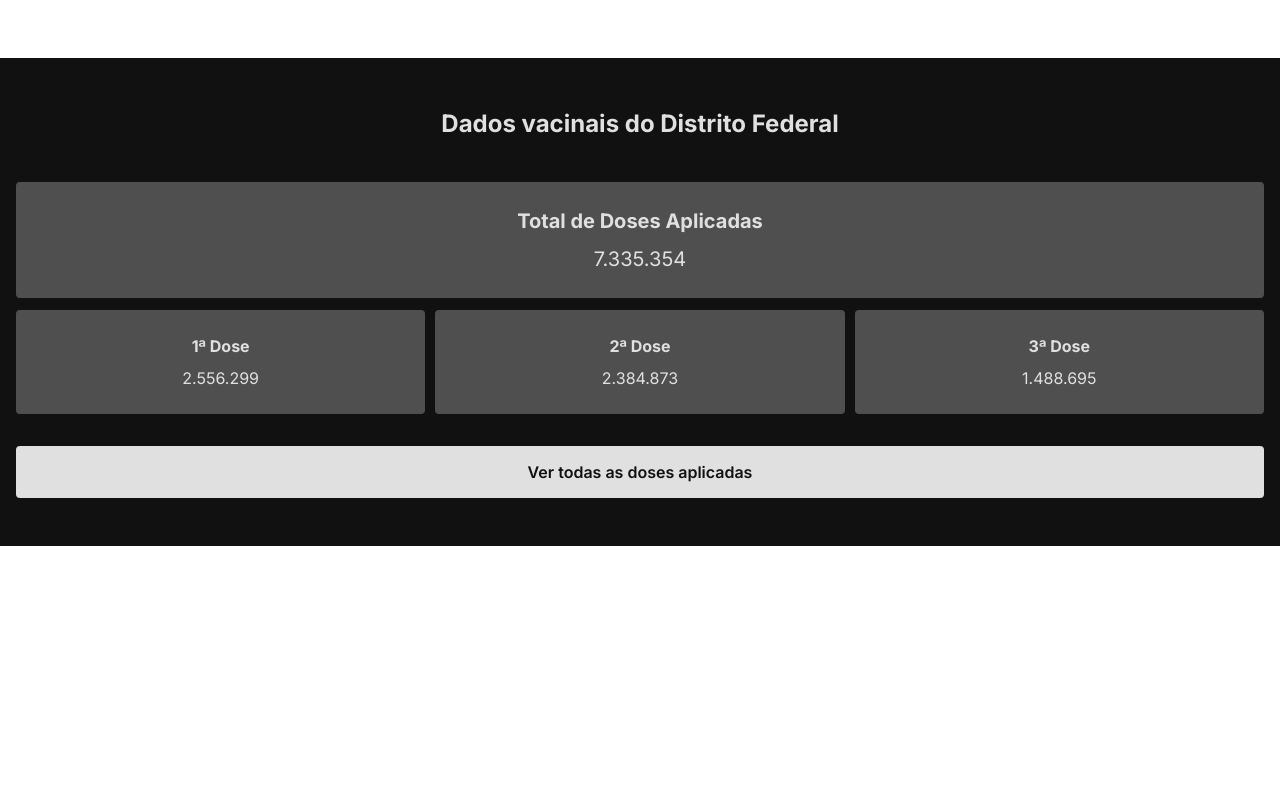
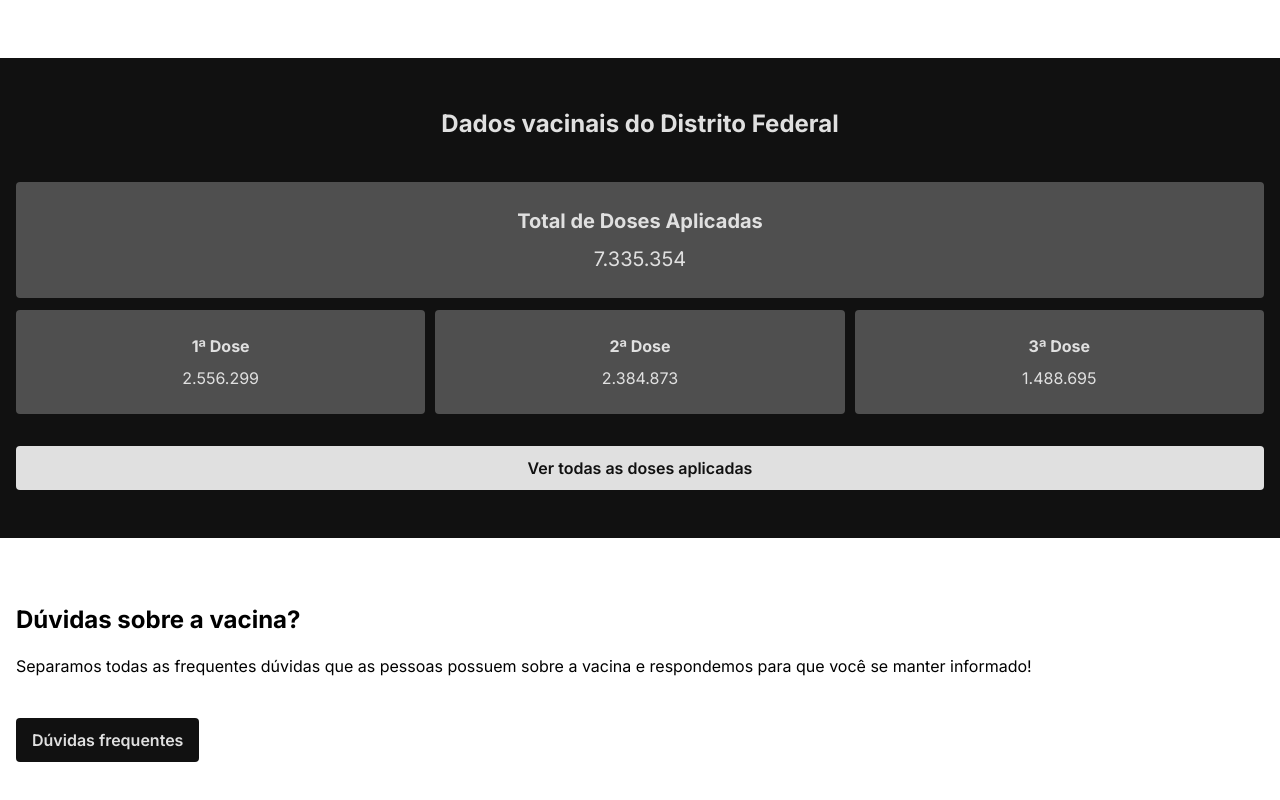
Before and after one commit to webico/invac-df, a Next.js app: page / in a window 1280 px wide. Shown: the part 1837-2637 px from the top of the page. Before the commit the page ends 2383 px from the top, so only its background shows below. Built offline with nearby package versions, Linux system fonts and the light colour scheme.

Commit message:
feat: secao de duvidas frequentes

```diff
--- a/pages/index.js
+++ b/pages/index.js
@@ -136,7 +136,15 @@ export default function Home(props) {
             </li>
           </ul>
 
-          <Link href='#' className='ver-todas-doses'>Ver todas as doses aplicadas</Link>
+          <Link href='#' className='btn-principal ver-todas-doses'>Ver todas as doses aplicadas</Link>
+        </div>
+      </section>
+
+      <section className='secao-duvidas'>
+        <div className="container">
+          <h2>Dúvidas sobre a vacina?</h2>
+          <p>Separamos todas as frequentes dúvidas  que as pessoas possuem sobre a vacina e respondemos para que você se manter informado!</p>
+          <Link href='#' className='btn-principal'>Dúvidas frequentes</Link>
         </div>
       </section>
     </>
--- a/scss/_Index.scss
+++ b/scss/_Index.scss
@@ -222,13 +222,24 @@
   }
 
   .ver-todas-doses {
-    padding: .875rem 0;
     text-align: center;
-    font-weight: $semi;
     width: 100%;
     background: var(--100);
     color: var(--600);
     margin-top: 2rem;
-    border-radius: .25rem;
   }
 }
+
+//secão de duvidas frequentes
+.secao-duvidas {
+  margin: 4rem 0;
+
+  p {
+    margin: 1rem 0 2.5rem;
+  }
+
+  .btn-principal {
+    background: var(--600);
+    color: var(--100);
+  }
+}
```
Also changed, not shown: css/GlobalStyles.min.css, 1 other file (tests, documents, lock files or other folders).
